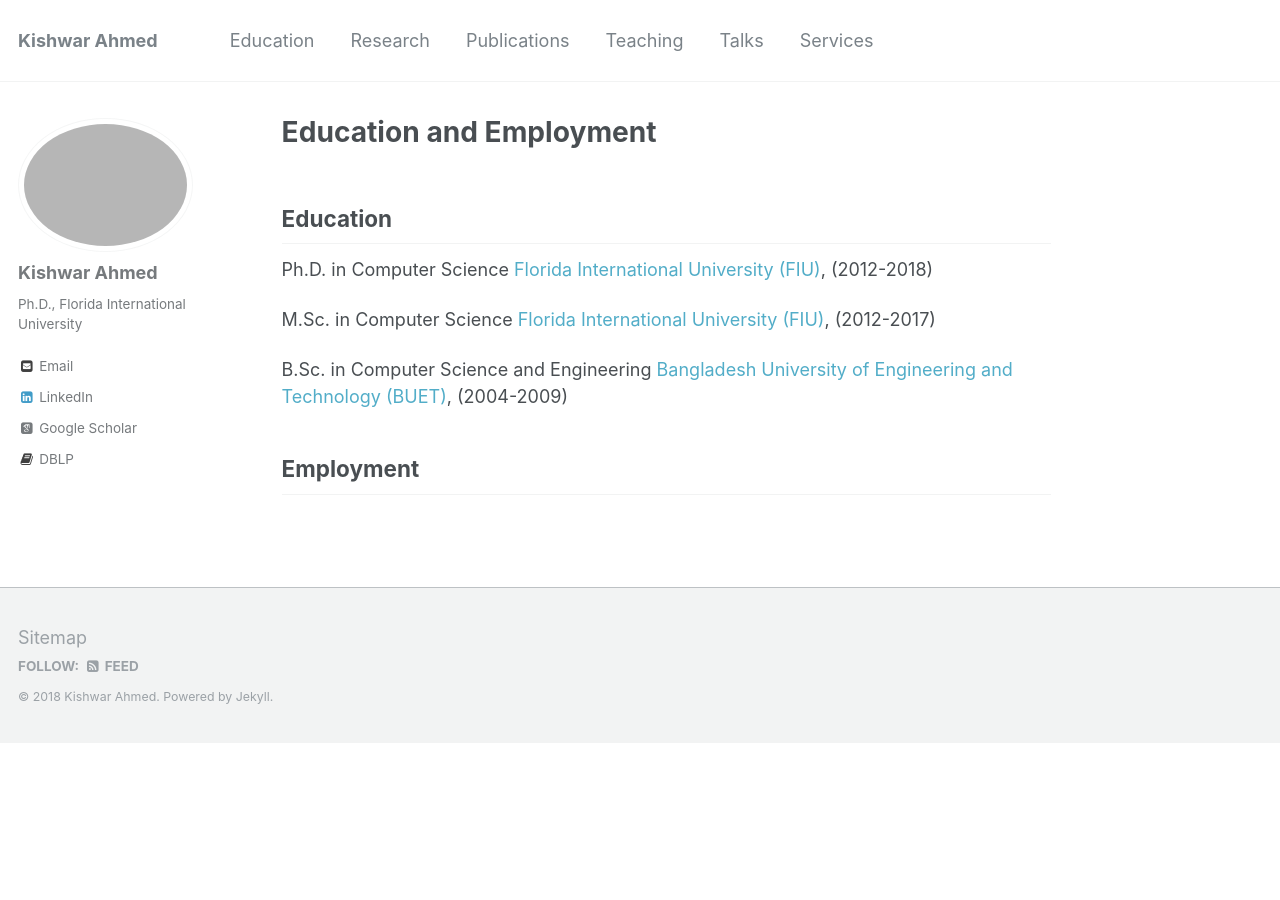
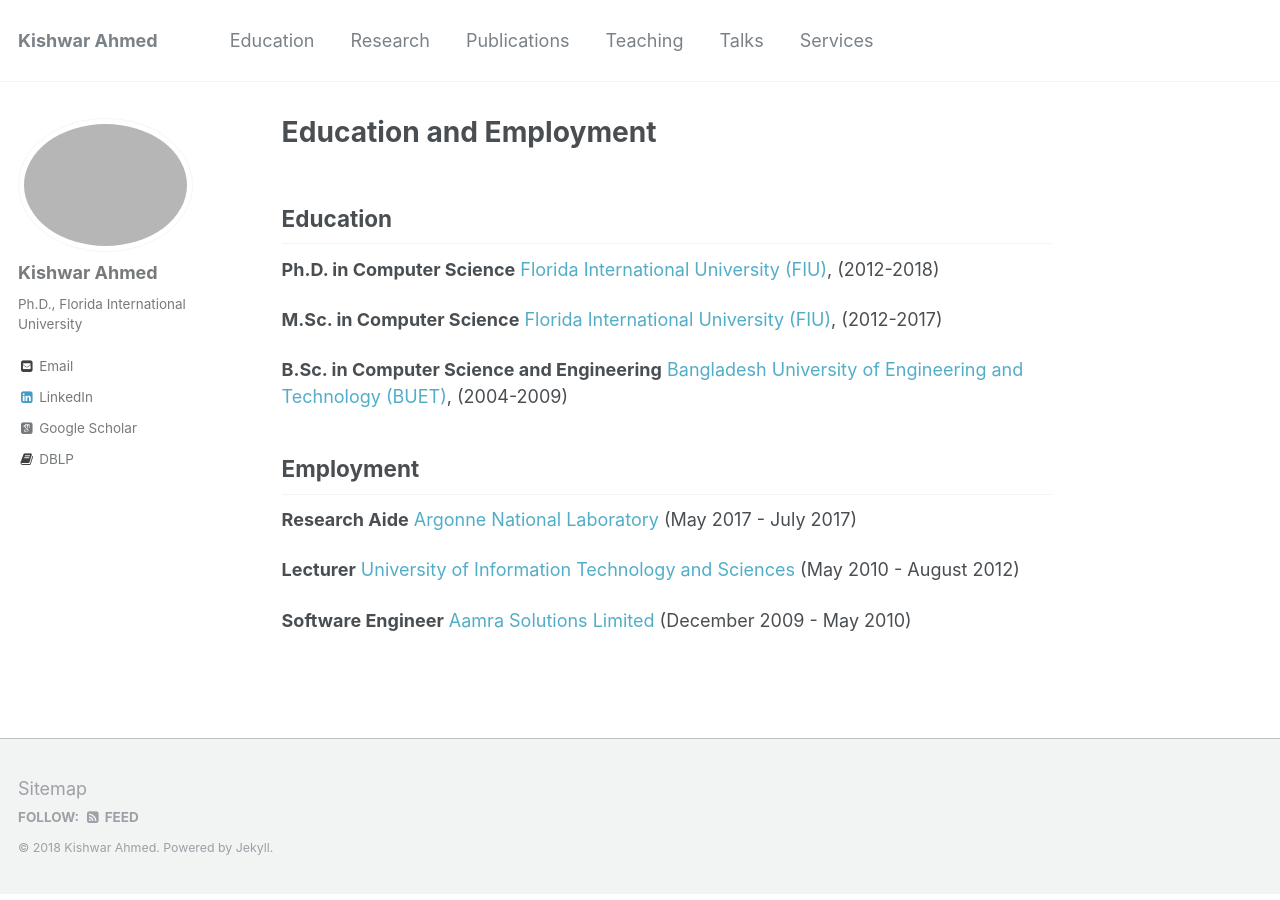
Before and after one commit to kishwarbd/kishwarbd.github.io, a Jekyll site: the page built from _pages/education.md, in a window 1280 px wide. Built offline with Jekyll 4.4.1, drawn with Linux system fonts in a browser that asks for light colours; some web fonts are replaced.

Commit message:
more updates.

```diff
--- a/_pages/education.md
+++ b/_pages/education.md
@@ -6,13 +6,22 @@ author_profile: true
 
 ## Education
 
-Ph.D. in Computer Science
+**Ph.D. in Computer Science**
 [Florida International University (FIU)](https://www.fiu.edu), (2012-2018)
 
-M.Sc. in Computer Science
+**M.Sc. in Computer Science**
 [Florida International University (FIU)](https://www.fiu.edu), (2012-2017)
 
-B.Sc. in Computer Science and Engineering
+**B.Sc. in Computer Science and Engineering**
 [Bangladesh University of Engineering and Technology (BUET)](http://buet.ac.bd), (2004-2009)
 
 ## Employment
+
+**Research Aide**
+[Argonne National Laboratory](https://www.anl.gov/) (May 2017 - July 2017)
+
+**Lecturer**
+[University of Information Technology and Sciences](https://www.uits.edu.bd/) (May 2010 - August 2012)
+
+**Software Engineer**
+[Aamra Solutions Limited](https://www.aamra.com.bd/) (December 2009 - May 2010)
```
Also changed, not shown: 1 other file.
